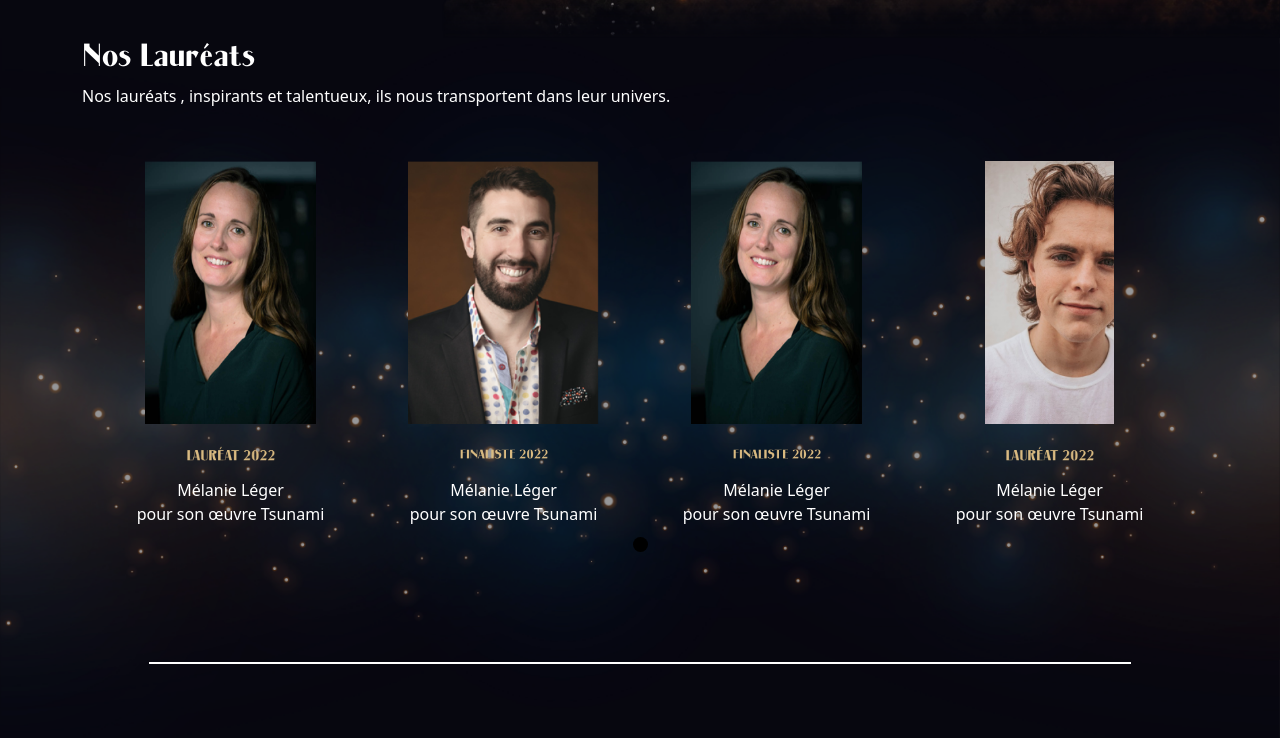
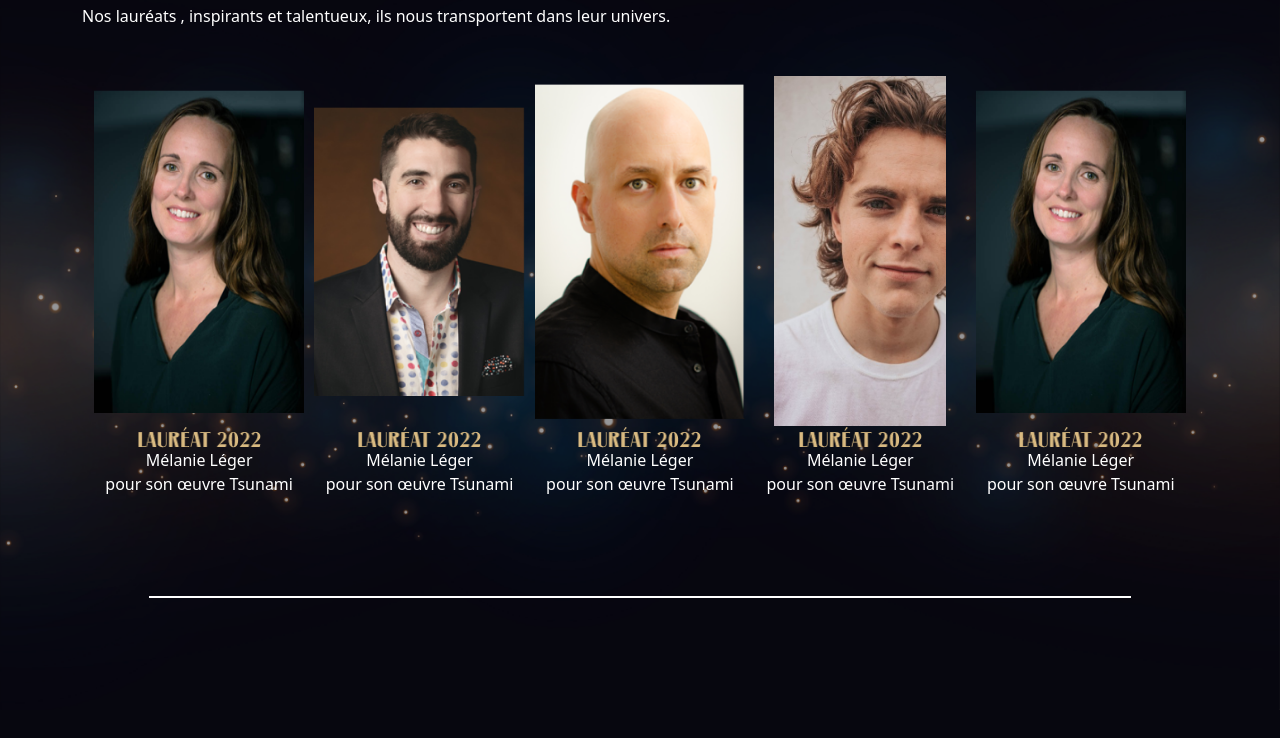
Before and after one commit to DeveloperKapilsolanki23/Task, a plain HTML site: page index.html in a window 1280 px wide. Shown: the part 762-1500 px from the top of the page. Drawn offline with nearby package versions, Linux system fonts and the light colour scheme.

Commit message:
update project

```diff
--- a/assets/CSS/style.css
+++ b/assets/CSS/style.css
@@ -63,7 +63,7 @@ body {
 }
 
 .header {
-    height: 100vh;
+    height: 90vh;
     background: url('../img/header.png');
     background-repeat: no-repeat;
     background-size: contain;
@@ -73,8 +73,7 @@ body {
 .header_content {
     display: flex;
     flex-direction: column;
-    margin-top: 50px;
-    margin-left: 30px;
+    padding-top: 50px;
 }
 
 .header_content .header_text h2 {
@@ -156,24 +155,19 @@ body {
     border-radius: 100%;
 }
 
-.slick-track {
+.owl-carousel {
     display: flex;
+    flex-wrap: nowrap;
 }
 
-.slider img {
-    aspect-ratio: 1;
-    object-fit: contain;
+.owl-item {
+    width: 100%;
 }
 
-.silder-content {
-    flex-direction: column;
-    align-items: center;
-}
 
-.silder-content img {
-    aspect-ratio: 2/1;
-    width: 98px;
-    height: auto;
+.item .owl_img img {
+    aspect-ratio: 1;
+    height: 350px;
     object-fit: contain;
 }
 
@@ -204,71 +198,21 @@ body {
     color: #FFF;
 }
 
-img {
-    width: 100%;
-    height: auto;
-    padding: 5px;
 
+
+.silder-content {
+    display: flex;
+    flex-direction: column;
+    justify-content: center;
+    align-items: center;
+}
+
+.silder-content img {
+    width: 123px !important;
+    object-fit: contain;
 }
 
 
-.slick-dots {
-    text-align: center;
-    margin: 0 0 10px 0;
-    padding: 0;
-}
-
-.slick-dots li {
-    display: inline-block;
-    margin-left: 4px;
-    margin-right: 4px;
-}
-
-.slick-dots li.slick-active button {
-    background-color: black;
-}
-
-.slick-dots li button {
-    font: 0/0 a;
-    text-shadow: none;
-    color: transparent;
-    background-color: #999;
-    border: none;
-    width: 15px;
-    height: 15px;
-    border-radius: 50%;
-}
-
-.slick-dots li :hover {
-    background-color: black;
-}
-
-/* Custom Arrow */
-.prev {
-    color: #999;
-    position: absolute;
-    top: 38%;
-    left: -2em;
-    font-size: 1.5em;
-}
-
-.prev :hover {
-    cursor: pointer;
-    color: black;
-}
-
-.next {
-    color: #999;
-    position: absolute;
-    top: 38%;
-    right: -2em;
-    font-size: 1.5em;
-}
-
-.next :hover {
-    cursor: pointer;
-    color: black;
-}
 
 @media screen and (max-width: 800px) {
     .next {
--- a/index.html
+++ b/index.html
@@ -8,17 +8,15 @@
     <link href="https://cdn.jsdelivr.net/npm/bootstrap@5.3.2/dist/css/bootstrap.min.css" rel="stylesheet"
         integrity="sha384-T3c6CoIi6uLrA9TneNEoa7RxnatzjcDSCmG1MXxSR1GAsXEV/Dwwykc2MPK8M2HN" crossorigin="anonymous">
     <link rel="stylesheet" href="./assets/CSS/style.css">
-    <link rel="stylesheet" href="https://cdn.jsdelivr.net/npm/swiper@11/swiper-bundle.min.css" />
-    <link rel="stylesheet" href="https://cdnjs.cloudflare.com/ajax/libs/font-awesome/6.5.1/css/all.min.css"
-        integrity="sha512-DTOQO9RWCH3ppGqcWaEA1BIZOC6xxalwEsw9c2QQeAIftl+Vegovlnee1c9QX4TctnWMn13TZye+giMm8e2LwA=="
-        crossorigin="anonymous" referrerpolicy="no-referrer" />
-
+    <link rel="stylesheet" href="https://cdnjs.cloudflare.com/ajax/libs/OwlCarousel2/2.3.4/assets/owl.carousel.min.css">
+    <link rel="stylesheet"
+        href="https://cdnjs.cloudflare.com/ajax/libs/OwlCarousel2/2.3.4/assets/owl.theme.default.min.css">
 </head>
 
 <body>
 
     <section class="header">
-        <div class="container">
+        <div class="container-fluid">
             <div class="row">
                 <div class="col-lg-12">
                     <nav class="navbar navbar-expand-xl">
@@ -60,6 +58,12 @@
                         </div>
                     </nav>
                 </div>
+
+
+            </div>
+        </div>
+        <div class="container">
+            <div class="row">
                 <div class="col-12">
                     <div class="header_content">
                         <div class="header_text">
@@ -86,7 +90,6 @@
                         <p style="margin-left: 10px;"></p>
                     </div>
                 </div>
-
             </div>
         </div>
 
@@ -107,7 +110,7 @@
                                         <div class="overlay">
                                         </div>
                                         <!-- Slider -->
-                                        <div class="slider responsive">
+                                        <!-- <div class="slider responsive">
                                             <div>
                                                 <img src="./assets/img/T1.png" alt="" />
                                                 <div class=" silder-content d-flex justify-content-center">
@@ -141,16 +144,62 @@
                                                     <span>pour son œuvre Tsunami</span>
                                                 </div>
                                             </div>
+                                        </div> -->
+                                        <div class="owl-carousel owl-theme">
+                                            <div class="item">
+                                                <div class="owl_img">
+                                                    <img src="./assets/img/T1.png" alt="" />
                                                 </div>
-                                        <hr class="hr">
+                                                <div class="silder-content">
+                                                    <img src="./assets/img/n1.png" alt="">
+                                                    <span>Mélanie Léger </span>
+                                                    <span>pour son œuvre Tsunami</span>
                                                 </div>
-                                    <!-- control arrows -->
+                                            </div>
+
+                                            <div class="item">
+                                                <div class="owl_img">
+                                                    <img src="./assets/img/T2.png" alt="" />
+                                                </div>
+                                                <div class="silder-content">
+                                                    <img src="./assets/img/n1.png" alt="">
+                                                    <span>Mélanie Léger </span>
+                                                    <span>pour son œuvre Tsunami</span>
+                                                </div>
+                                            </div>
+
+                                            <div class="item">
+                                                <div class="owl_img">
+                                                    <img src="./assets/img/T3.png" alt="" />
+                                                </div>
+                                                <div class="silder-content">
+                                                    <img src="./assets/img/n1.png" alt="">
+                                                    <span>Mélanie Léger </span>
+                                                    <span>pour son œuvre Tsunami</span>
+                                                </div>
+                                            </div>
+
+                                            <div class="item">
+                                                <div class="owl_img">
+                                                    <img src="./assets/img/T4.png" alt="" />
+                                                </div>
+                                                <div class="silder-content">
+                                                    <img src="./assets/img/n1.png" alt="">
+                                                    <span>Mélanie Léger </span>
+                                                    <span>pour son œuvre Tsunami</span>
+                                                </div>
+                                            </div>
+
+                                        </div>
                                         <div class="prev">
                                             <span class="glyphicon glyphicon-chevron-left" aria-hidden="true"></span>
                                         </div>
                                         <div class="next">
                                             <span class="glyphicon glyphicon-chevron-right" aria-hidden="true"></span>
                                         </div>
+                                        <hr class="hr">
+                                        <!-- control arrows -->
+
 
                                     </div>
                                 </div>
@@ -201,46 +250,46 @@
         </div>
         </div>
     </section>
-    <script src="//cdnjs.cloudflare.com/ajax/libs/jquery/2.1.3/jquery.min.js"></script>
     <script src="https://cdn.jsdelivr.net/npm/bootstrap@5.3.2/dist/js/bootstrap.bundle.min.js"
         integrity="sha384-C6RzsynM9kWDrMNeT87bh95OGNyZPhcTNXj1NW7RuBCsyN/o0jlpcV8Qyq46cDfL"
         crossorigin="anonymous"></script>
-    <script src="https://cdnjs.cloudflare.com/ajax/libs/slick-carousel/1.5.5/slick.min.js"></script>
+    <!-- Include jQuery -->
+    <script src="https://code.jquery.com/jquery-3.6.4.min.js"></script>
+
+    <!-- Include Owl Carousel CSS and JS -->
+    <link rel="stylesheet" href="https://cdnjs.cloudflare.com/ajax/libs/OwlCarousel2/2.3.4/assets/owl.carousel.min.css">
+    <link rel="stylesheet"
+        href="https://cdnjs.cloudflare.com/ajax/libs/OwlCarousel2/2.3.4/assets/owl.theme.default.min.css">
+    <script src="https://cdnjs.cloudflare.com/ajax/libs/OwlCarousel2/2.3.4/owl.carousel.min.js"></script>
+
     <script>
-        $(".responsive").slick({
-            dots: true,
-            prevArrow: $(".prev"),
-            nextArrow: $(".next"),
-            infinite: false,
-            speed: 300,
-            slidesToShow: 4,
-            slidesToScroll: 4,
-            responsive: [
-                {
-                    breakpoint: 1024,
-                    settings: {
-                        slidesToShow: 3,
-                        slidesToScroll: 3,
-                        infinite: true,
-                        dots: true
-                    }
+        $(document).ready(function () {
+            var owl = $(".owl-carousel").owlCarousel({
+                items: 3,
+                loop: true,
+                margin: 10,
+                responsive: {
+                    0: {
+                        items: 1
                     },
-                {
-                    breakpoint: 600,
-                    settings: {
-                        slidesToShow: 2,
-                        slidesToScroll: 2
-                    }
+                    600: {
+                        items: 3
                     },
-                {
-                    breakpoint: 480,
-                    settings: {
-                        slidesToShow: 1,
-                        slidesToScroll: 1
+                    1000: {
+                        items: 5
                     }
                 }
+            });
 
-            ]
+            // Previous button
+            $(".prev").click(function () {
+                owl.trigger("prev.owl.carousel");
+            });
+
+            // Next button
+            $(".next").click(function () {
+                owl.trigger("next.owl.carousel");
+            });
         });
 
     </script>
```
Lines whose indentation alone changed are shown as unchanged.
